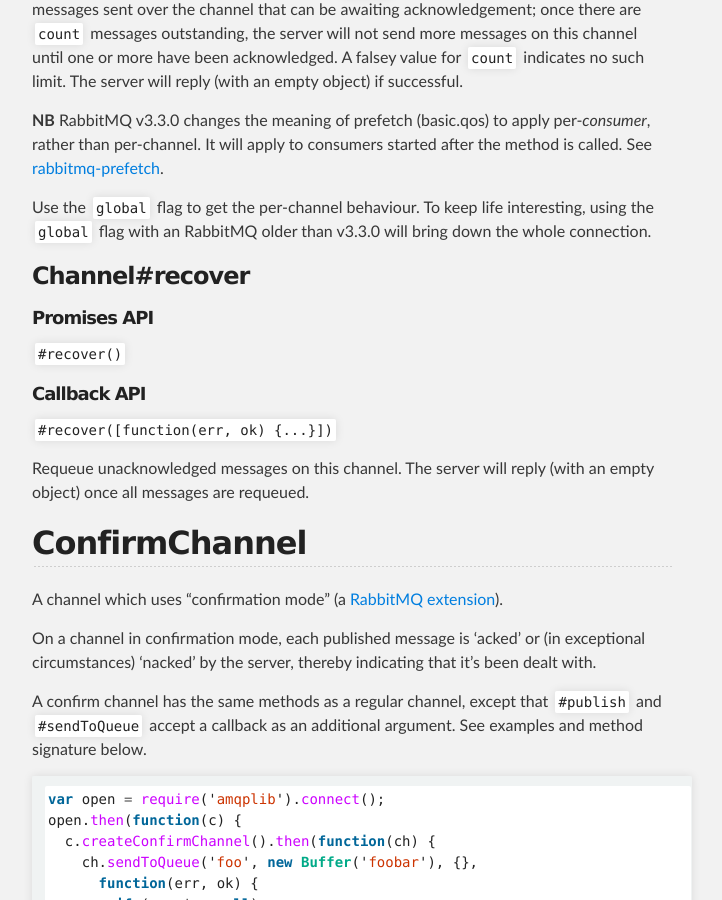
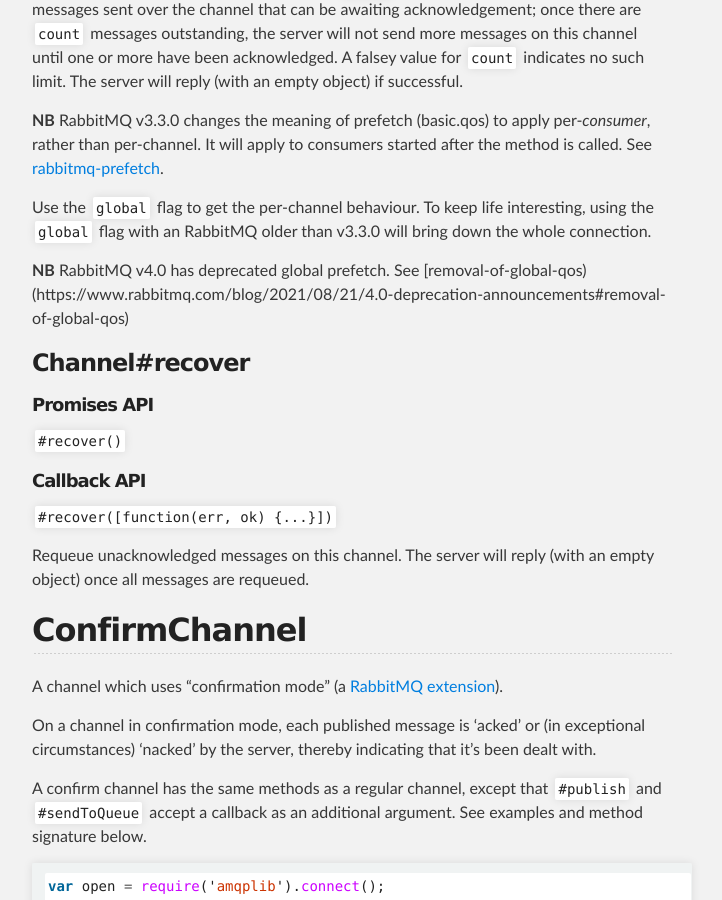
Before and after one commit to amqp-node/amqplib, a Jekyll site: the page built from channel_api.md, in a window 1280 px wide and 900 px high, scrolled down 26396 px. Shown: the whole window, without its empty margins (288-1010 px from the left). Built offline with Jekyll 4.4.1, drawn with Linux system fonts in a browser that asks for light colours; Markdown is read by kramdown in place of the engine named in the settings.

Commit message:
Add RabbitMQ global prefetch deprecation note

```diff
--- a/channel_api.md
+++ b/channel_api.md
@@ -1325,6 +1325,7 @@
 interesting, using the `global` flag with an RabbitMQ older than
 v3.3.0 will bring down the whole connection.
 
+**NB** RabbitMQ v4.0 has deprecated global prefetch. See [removal-of-global-qos)(https://www.rabbitmq.com/blog/2021/08/21/4.0-deprecation-announcements#removal-of-global-qos)
 
 ### <a name="channel_recover"></a>Channel#recover
 
```
